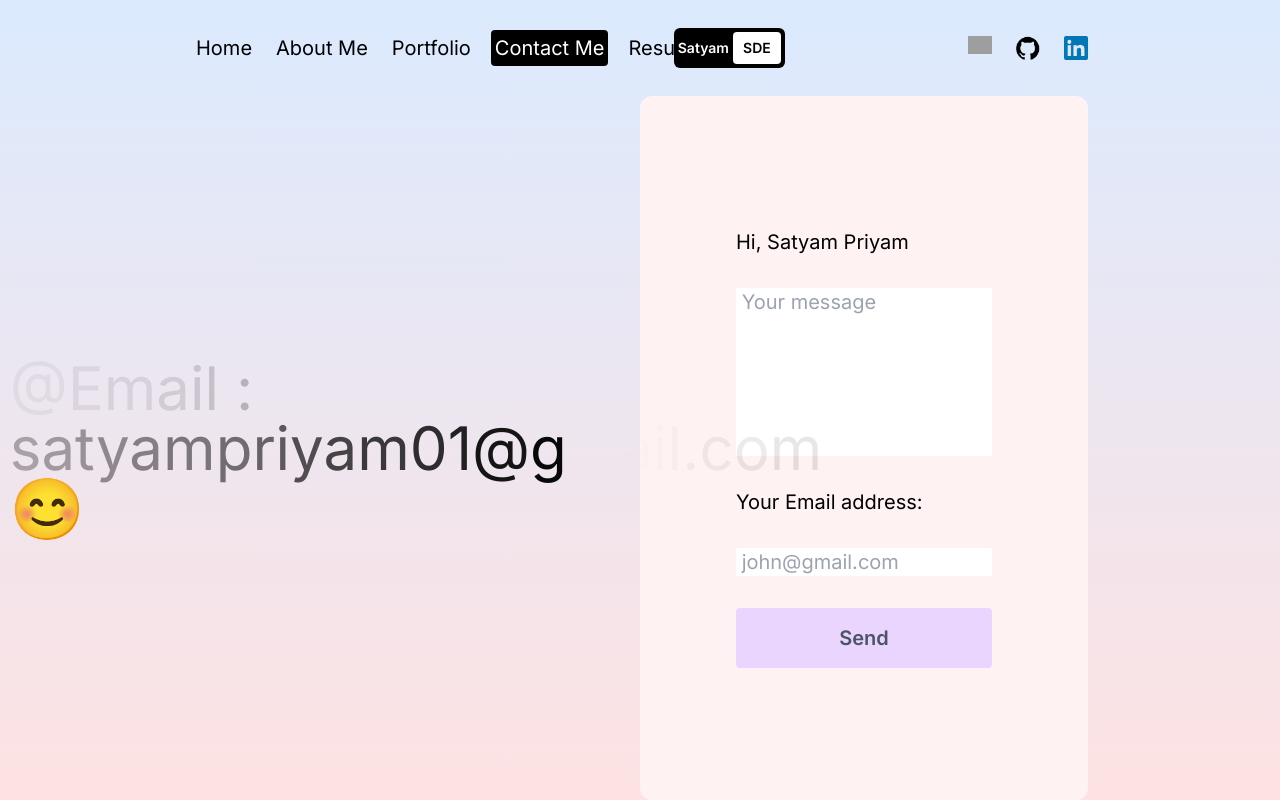
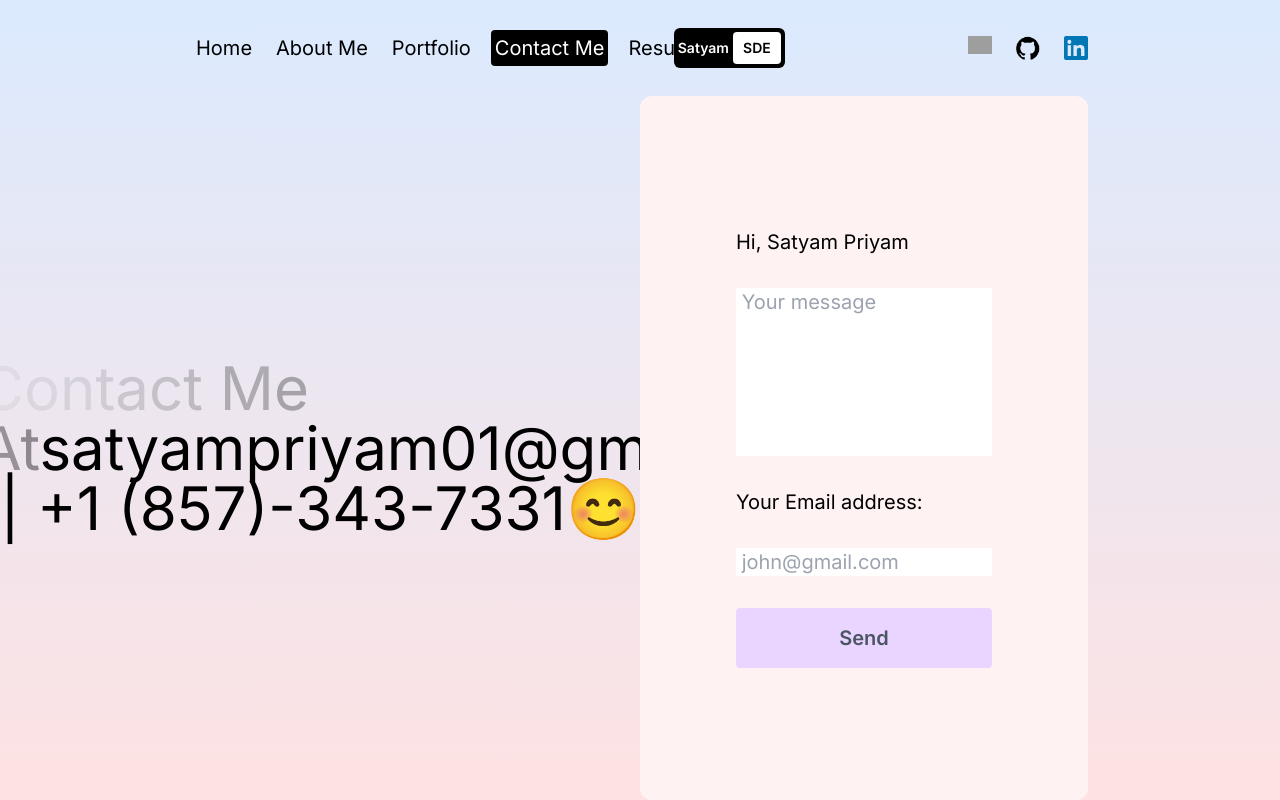
Before and after one commit to satryampriyam01/PortfolioSite, a Next.js app: page /contact in a window 1280 px wide. Built offline with nearby package versions, Linux system fonts and the light colour scheme; grey boxes are pictures that could not be loaded.

Commit message:
Update page.jsx

```diff
--- a/src/app/contact/page.jsx
+++ b/src/app/contact/page.jsx
@@ -6,7 +6,7 @@ import emailjs from "@emailjs/browser";
 const ContactPage = () => {
   const [success, setSuccess] = useState(false);
   const [error, setError] = useState(false);
-  const text = "@Email : satyampriyam01@gmail.com";
+  const text = "Contact Me At";
 
   const form = useRef();
 
@@ -58,7 +58,7 @@ const ContactPage = () => {
                 {letter}
               </motion.span>
             ))}
-            😊
+            satyampriyam01@gmail.com || +1 (857)-343-7331😊
           </div>
         </div>
         {/* FORM CONTAINER */}
```
